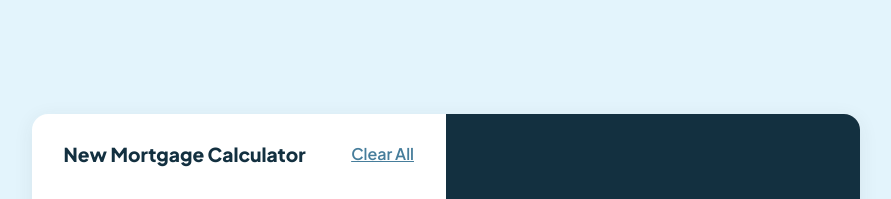
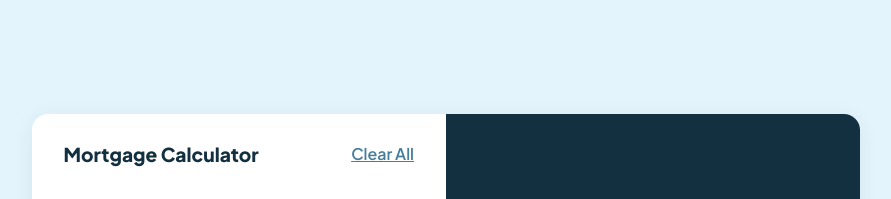
Before and after one commit to Jstickz/mortgage-calculator, a plain HTML site: page index.html in a window 1280 px wide. Shown: the top 199 px of the page, without its empty margins (194-1085 px from the left). Drawn offline with Linux system fonts and the light colour scheme.

Commit message:
Latest Commit 1

```diff
--- a/index.html
+++ b/index.html
@@ -7,7 +7,7 @@
   <link rel="icon" type="image/png" sizes="32x32" href="./assets/images/favicon-32x32.png">
   <link rel="stylesheet" href="styles.css">
 
-  <title>Frontend Mentor (Mortgage repayment calculator) </title>
+  <title>Frontend Mentor Mortgage repayment calculator</title>
 </head>
 <body>
   <main>
@@ -15,7 +15,7 @@
     <!-- Header Starts Here -->
     <div class="top-container">
       <div class="header">
-        <h2 class="header">New Mortgage Calculator</h2>
+        <h2 class="header">Mortgage Calculator</h2>
         <button class="clear-all-btn" id="clear-all-btn">Clear All</button>
       </div>
 
```
